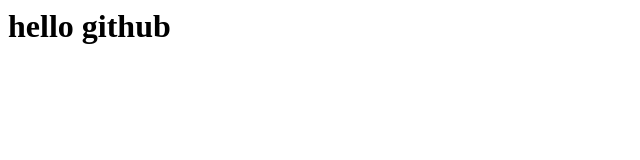
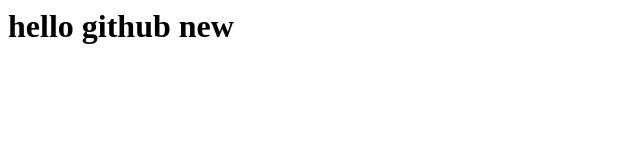
Before and after one commit to jangdndb/myhttp, a plain HTML site: page index.html in a window 1280 px wide. Shown: the full height of the page, 0-640 px from the left. Drawn offline with Linux system fonts and the light colour scheme.

Commit message:
Update index.html

```diff
--- a/index.html
+++ b/index.html
@@ -1 +1 @@
-<h1> hello github </h1>
+<h1> hello github new </h1>
```
